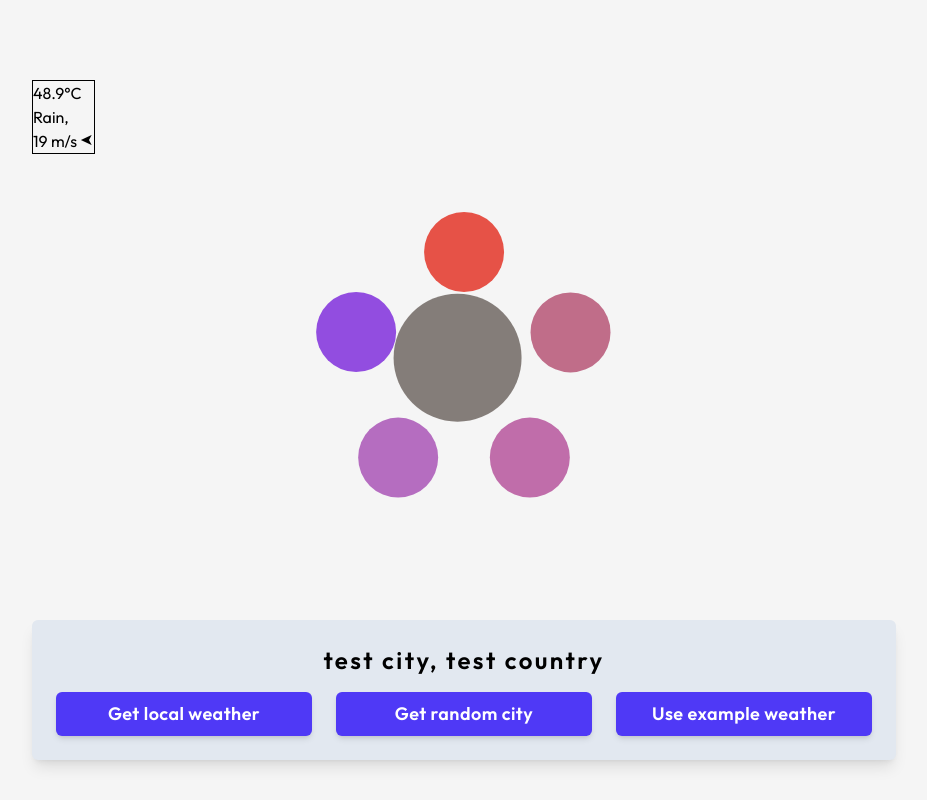
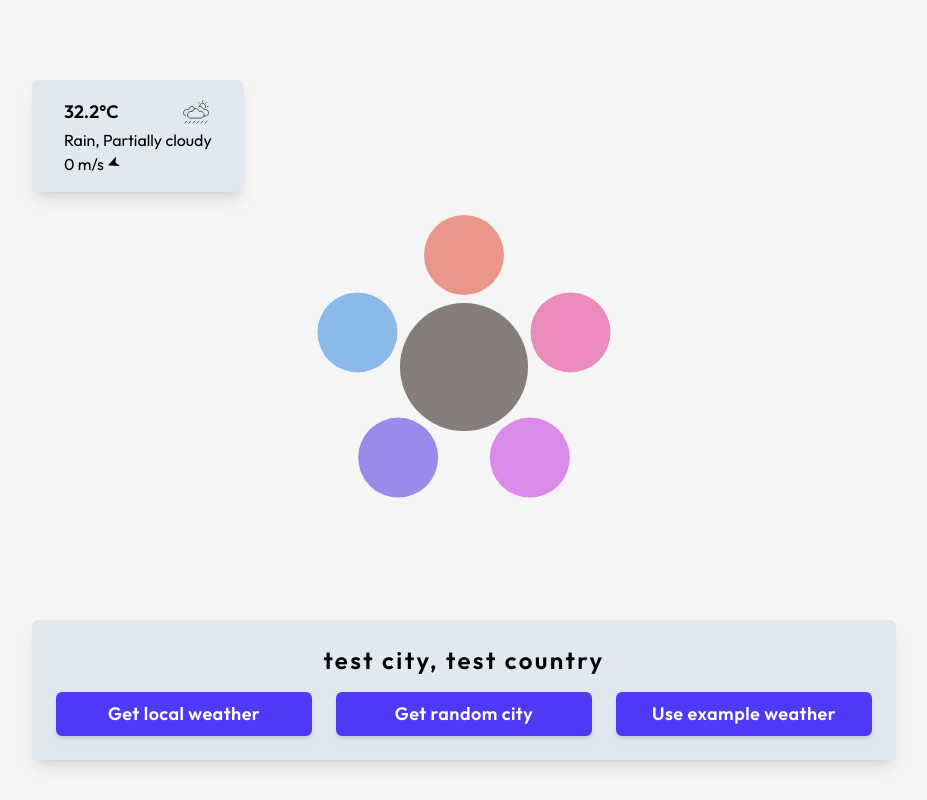
Before and after one commit to sukelully/unwind-chimes, a React (Vite) app: page / in a window 1280 px wide. Both pictures are taken after a click on the button "Use example weather". Shown: the whole page, without its empty margins (176-1103 px from the left). Built offline with nearby package versions, Linux system fonts and the light colour scheme; no server answers; the HTML template or start-up script is replaced by a standard one.

Commit message:
feat: use weather icons to display conditions

```diff
--- a/src/App.tsx
+++ b/src/App.tsx
@@ -22,19 +22,16 @@ function App() {
 
   return (
     <main className="mx-auto flex min-h-screen max-w-4xl flex-col gap-6 px-4 py-10 sm:gap-4">
-      {/* WeatherCard only renders when weather exists */}
       {weather && (
         <div className="flex flex-grow flex-col dark:text-white">
           <WeatherCard weather={weather} />
         </div>
       )}
 
-      {/* Always show ChimeCanvas in the middle */}
       <div className="flex flex-grow items-center justify-center">
         <ChimeCanvas weather={chimeWeather} />
       </div>
 
-      {/* UICard stays at bottom */}
       <div className="mt-auto">
         <UICard
           weather={weather}
--- a/src/components/WeatherCard.tsx
+++ b/src/components/WeatherCard.tsx
@@ -6,13 +6,35 @@ type Props = {
   weather: Weather;
 };
 
+function getWeatherIcon(weather: Weather): string {
+  const lower = weather.conditions.toLowerCase();
+
+  if (lower.includes('rain')) return '/icons/weather/rain.svg';
+  if (weather.windspeed >= 20) return '/icons/weather/wind.svg';
+  if (lower.includes('clear')) return '/icons/weather/clear.svg';
+  if (lower.includes('cloud') || lower.includes('overcast')) return '/icons/weather/cloudy.svg';
+  console.log(lower);
+
+  // Fallback
+  return '/icons/weather/clear.svg';
+}
+
 export default function WeatherCard({ weather }: Props): React.JSX.Element {
+  const iconSrc = getWeatherIcon(weather);
+
   return (
-    <div className="absolute border sm:top-20">
-      <p>{farenheightToCelsius(weather.temp)}&deg;C</p>
+    <div className="absolute flex flex-col rounded-md bg-slate-200 px-8 py-4 shadow-lg sm:top-20 dark:bg-slate-800">
+      <div className="flex items-center justify-between gap-2">
+        <p className="text-lg font-semibold">{farenheightToCelsius(weather.temp)}&deg;C</p>
+        <img src={iconSrc} alt={weather.conditions} className="h-8 w-8" />
+      </div>
+
+      {/* Condition text */}
       <p>{weather.conditions}</p>
+
+      {/* Wind */}
       <p>
-        {weather.windspeed} m/s{'  '}
+        {weather.windspeed} m/s{' '}
         <span className="inline-block" style={{ transform: `rotate(${weather.winddir + 90}deg)` }}>
           &#10148;
         </span>
--- a/src/hooks/useWeatherLocation.ts
+++ b/src/hooks/useWeatherLocation.ts
@@ -13,6 +13,17 @@ const useWeatherLocation = () => {
   const [locationLoading, setLocationLoading] = useState(false);
   const [locationError, setLocationError] = useState<Error | null>(null);
   const isThrottledRef = useRef(false);
+
+  const defaultWeather: Weather = {
+    temp: 90,
+    humidity: 80,
+    precip: 0,
+    windspeed: 0,
+    winddir: 68,
+    cloudcover: 32.6,
+    uvindex: 9,
+    conditions: 'Rain, Partially cloudy',
+  };
 
   // Fetch weather data
   const getWeatherData = async (lat: number, long: number) => {
@@ -111,29 +122,8 @@ const useWeatherLocation = () => {
   // Example weather data for testing
   const useExampleWeather = (): void => {
     const testCity = { city: 'test city', country: 'test country' };
-    const exampleWeather: Weather = {
-      temp: 120,
-      humidity: 95,
-      precip: 1,
-      windspeed: 19,
-      winddir: 90.0,
-      cloudcover: 90,
-      uvindex: 5,
-      conditions: 'Rain,',
-    };
-    setWeather(exampleWeather);
+    setWeather(defaultWeather);
     setLocation(testCity);
-  };
-
-  const defaultWeather: Weather = {
-    temp: 90,
-    humidity: 80,
-    precip: 0,
-    windspeed: 0,
-    winddir: 68,
-    cloudcover: 32.6,
-    uvindex: 9,
-    conditions: 'Rain, Partially cloudy',
   };
 
   return {
```
